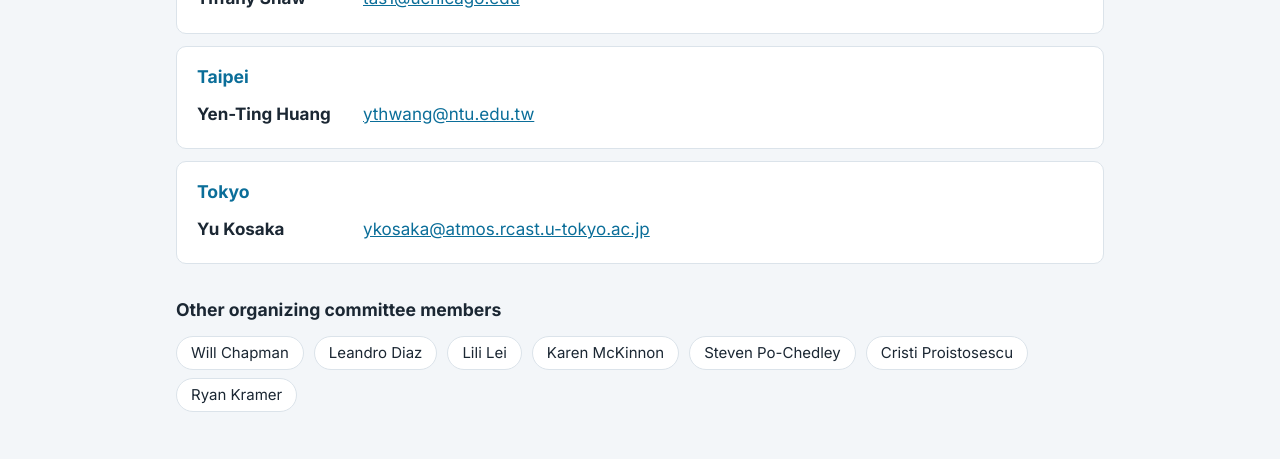
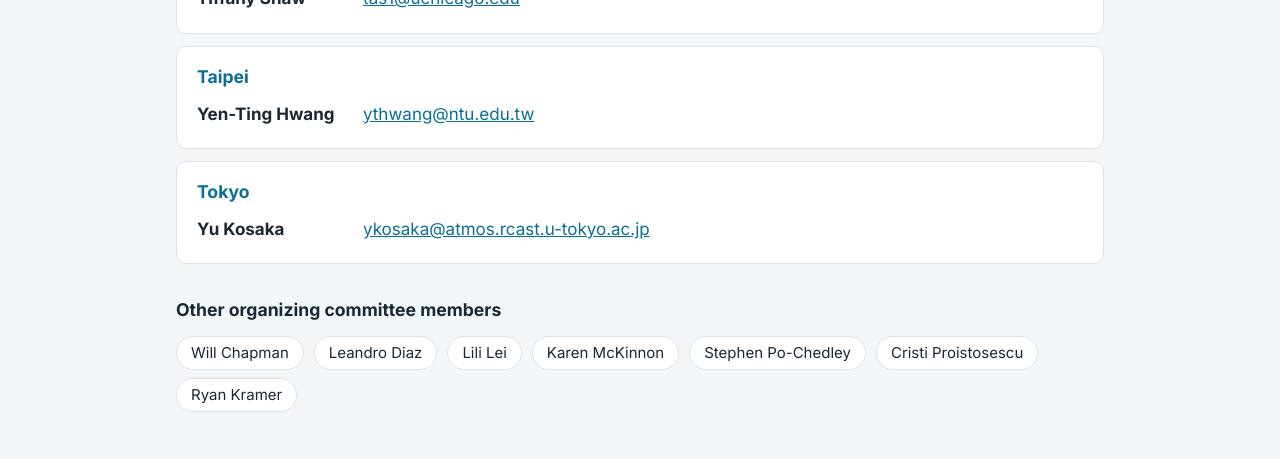
Before and after one commit to NCAR/CMIP7_hackathon_2027, a Jekyll site: the page built from index.html, in a window 1280 px wide and 900 px high, scrolled down 2861 px. Shown: the part 321-780 px from the top of the window. Built offline with Jekyll 4.4.1, drawn with Linux system fonts in a browser that asks for light colours.

Commit message:
Fix organizer names, add space between contact names and emails
Also cache-bust the stylesheet so browsers pick up CSS changes.

Co-Authored-By: Claude Opus 5.5 <noreply@anthropic.com>

```diff
--- a/_data/committee.yml
+++ b/_data/committee.yml
@@ -3,6 +3,6 @@
 - "Leandro Diaz"
 - "Lili Lei"
 - "Karen McKinnon"
-- "Steven Po-Chedley"
+- "Stephen Po-Chedley"
 - "Cristi Proistosescu"
 - "Ryan Kramer"
--- a/_data/contacts.yml
+++ b/_data/contacts.yml
@@ -7,7 +7,7 @@
       email: "tas1@uchicago.edu"
 - hub: "Taipei"
   people:
-    - name: "Yen-Ting Huang"
+    - name: "Yen-Ting Hwang"
       email: "ythwang@ntu.edu.tw"
 - hub: "Tokyo"
   people:
--- a/_layouts/default.html
+++ b/_layouts/default.html
@@ -8,7 +8,7 @@
   <link rel="preconnect" href="https://fonts.googleapis.com">
   <link rel="preconnect" href="https://fonts.gstatic.com" crossorigin>
   <link href="https://fonts.googleapis.com/css2?family=Inter:wght@400;500;600;700&display=swap" rel="stylesheet">
-  <link rel="stylesheet" href="{{ '/assets/css/style.css' | relative_url }}">
+  <link rel="stylesheet" href="{{ '/assets/css/style.css' | relative_url }}?v={{ site.time | date: '%s' }}">
   {% if site.under_construction %}<meta name="robots" content="noindex, nofollow">{% endif %}
 </head>
 <body>
--- a/index.html
+++ b/index.html
@@ -124,7 +124,7 @@ layout: default
           <h3>{{ group.hub }}</h3>
           <ul class="contact-list">
             {% for c in group.people %}
-              <li><strong>{{ c.name }}</strong><a href="mailto:{{ c.email }}">{{ c.email }}</a></li>
+              <li><strong>{{ c.name }}</strong> <a href="mailto:{{ c.email }}">{{ c.email }}</a></li>
             {% endfor %}
           </ul>
         </div>
```
